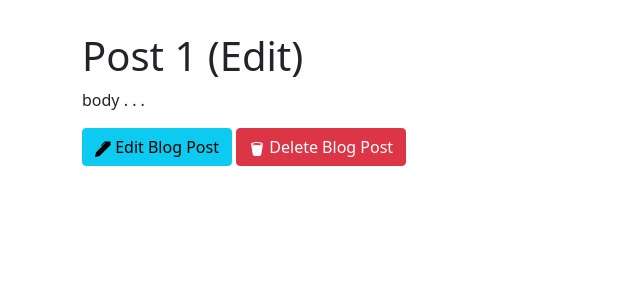
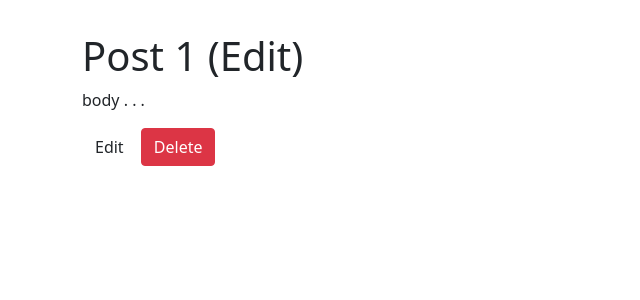
Before and after one commit to fbarrientoz/blog, a Django app: page /post/1/ in a window 1280 px wide. Shown: the part 56-356 px from the top of the page, without its empty margins (0-640 px from the left). Run offline with Django 3.2, Linux system fonts and the light colour scheme; data comes from the database, SQL or seed files in the repository.

Commit message:
Update post_detail.html

```diff
--- a/templates/post_detail.html
+++ b/templates/post_detail.html
@@ -7,19 +7,14 @@
 </div>
 
 <div class="mt-3">
-    <a class="btn btn-info" href="{% url 'post_edit' post.pk %}">
-        <svg xmlns="http://www.w3.org/2000/svg" width="16" height="16" fill="currentColor" class="bi bi-pen-fill" viewBox="0 0 16 16">
-            <path fill-rule="evenodd" d="M13.498.795l.149-.149a1.207 1.207 0 1 1 1.707 1.708l-.149.148a1.5 1.5 0 0 1-.059 2.059L4.854 14.854a.5.5 0 0 1-.233.131l-4 1a.5.5 0 0 1-.606-.606l1-4a.5.5 0 0 1 .131-.232l9.642-9.642a.5.5 0 0 0-.642.056L6.854 4.854a.5.5 0 1 1-.708-.708L9.44.854A1.5 1.5 0 0 1 11.5.796a1.5 1.5 0 0 1 1.998-.001z"/>
-        </svg>
-        Edit Blog Post
+    <a class="btn btn-Inverse" href="{% url 'post_edit' post.pk %}">
+
+        Edit
     </a>
 
     <a class="btn btn-danger" href="{% url 'post_delete' post.pk %}">
-        <svg xmlns="http://www.w3.org/2000/svg" width="16" height="16" fill="currentColor" class="bi bi-trash2-fill" viewBox="0 0 16 16">
-            <path d="M2.037 3.225l1.684 10.104A2 2 0 0 0 5.694 15h4.612a2 2 0 0 0 1.973-1.671l1.684-10.104C13.627 4.224 11.085 5 8 5c-3.086 0-5.627-.776-5.963-1.775z"/>
-            <path fill-rule="evenodd" d="M12.9 3c-.18-.14-.497-.307-.974-.466C10.967 2.214 9.58 2 8 2s-2.968.215-3.926.534c-.477.16-.795.327-.975.466.18.14.498.307.975.466C5.032 3.786 6.42 4 8 4s2.967-.215 3.926-.534c.477-.16.795-.327.975-.466zM8 5c3.314 0 6-.895 6-2s-2.686-2-6-2-6 .895-6 2 2.686 2 6 2z"/>
-        </svg>
-        Delete Blog Post
+
+        Delete
     </a>
 </div>
 
```
